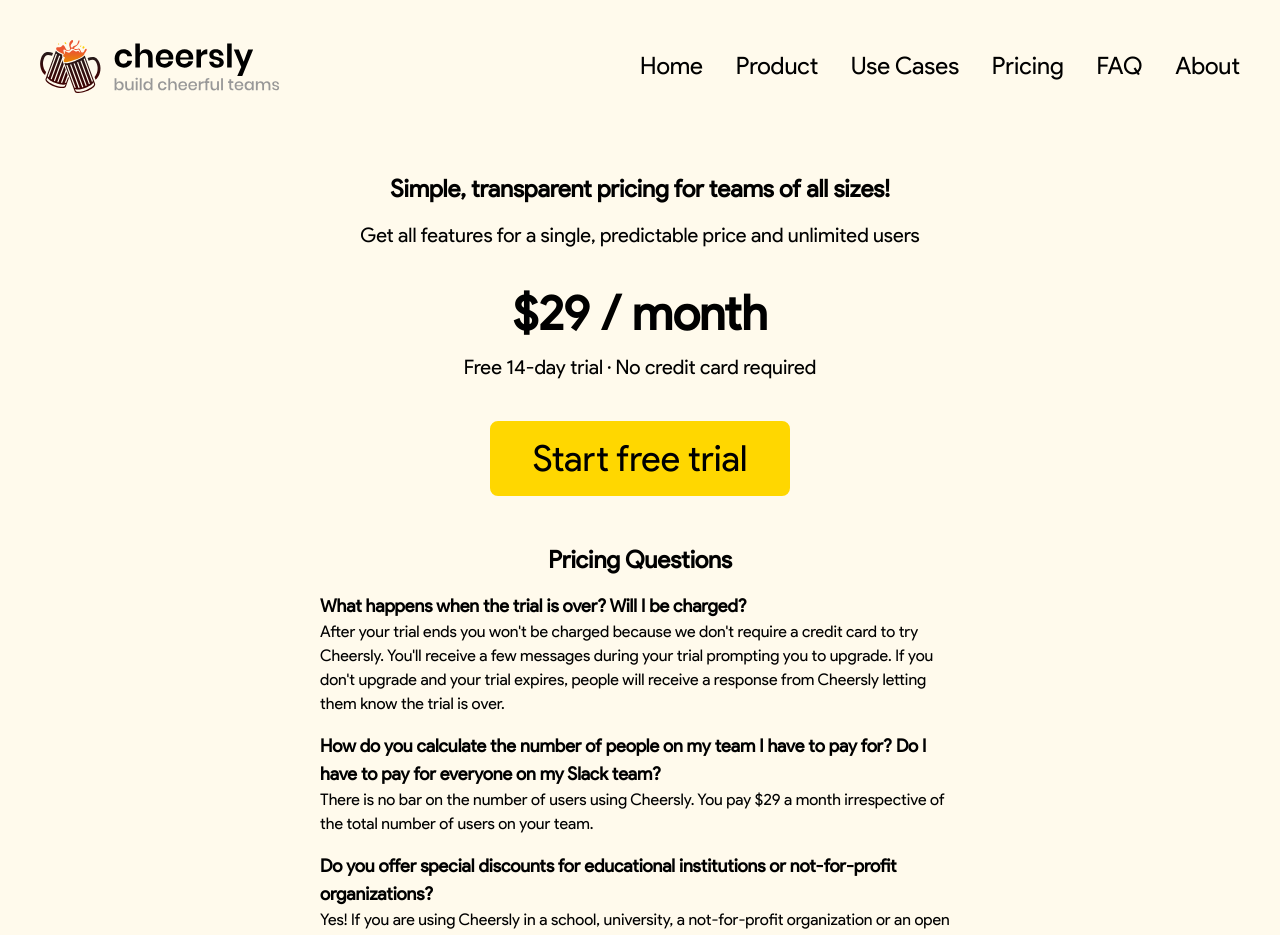
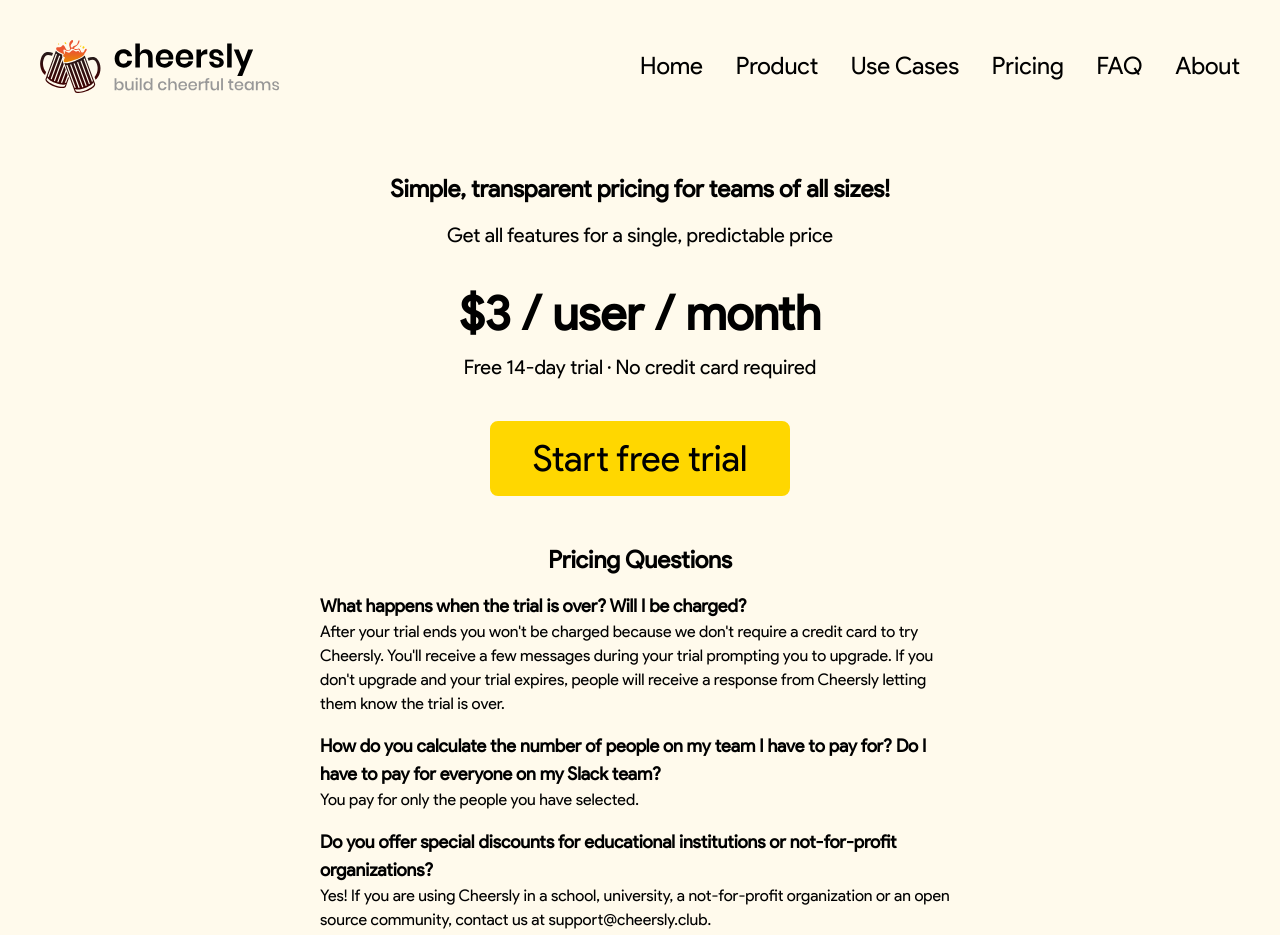
Before and after one commit to nihalwashere/cheersly-web, a React (Create React App) app: page /pricing in a window 1280 px wide. Shown: the top 935 px of the page. Built offline with nearby package versions, Linux system fonts and the light colour scheme.

Commit message:
feat: new pricing

```diff
--- a/src/containers/pricing/index.js
+++ b/src/containers/pricing/index.js
@@ -11,13 +11,15 @@
         </h1>
 
         <div className="text-xl text-c-gray mt-4">
-          Get all features for a single, predictable price and unlimited users
+          Get all features for a single, predictable price
         </div>
       </div>
 
       <div className="flex justify-center mt-10">
         <div>
-          <p className="text-5xl font-semibold text-center">$29 / month</p>
+          <p className="text-5xl font-semibold text-center">
+            $3 / user / month
+          </p>
 
           <div className="flex flex-col items-center mt-4">
             <div className="text-xl text-c-gray mb-10">
@@ -54,8 +56,7 @@
           </div>
 
           <div className="text-base">
-            There is no bar on the number of users using Cheersly. You pay $29 a
-            month irrespective of the total number of users on your team.
+            You pay for only the people you have selected.
           </div>
         </div>
 
```
